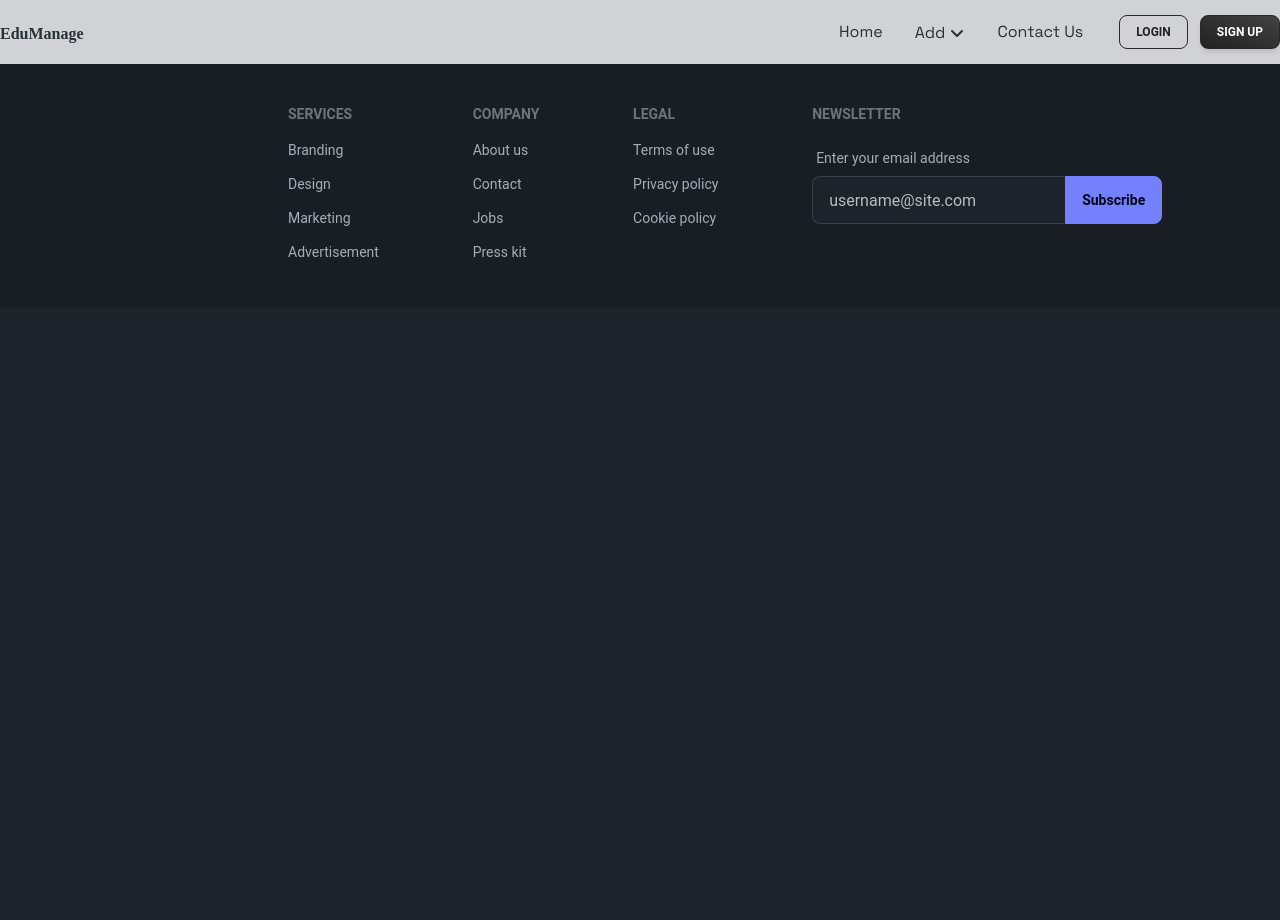
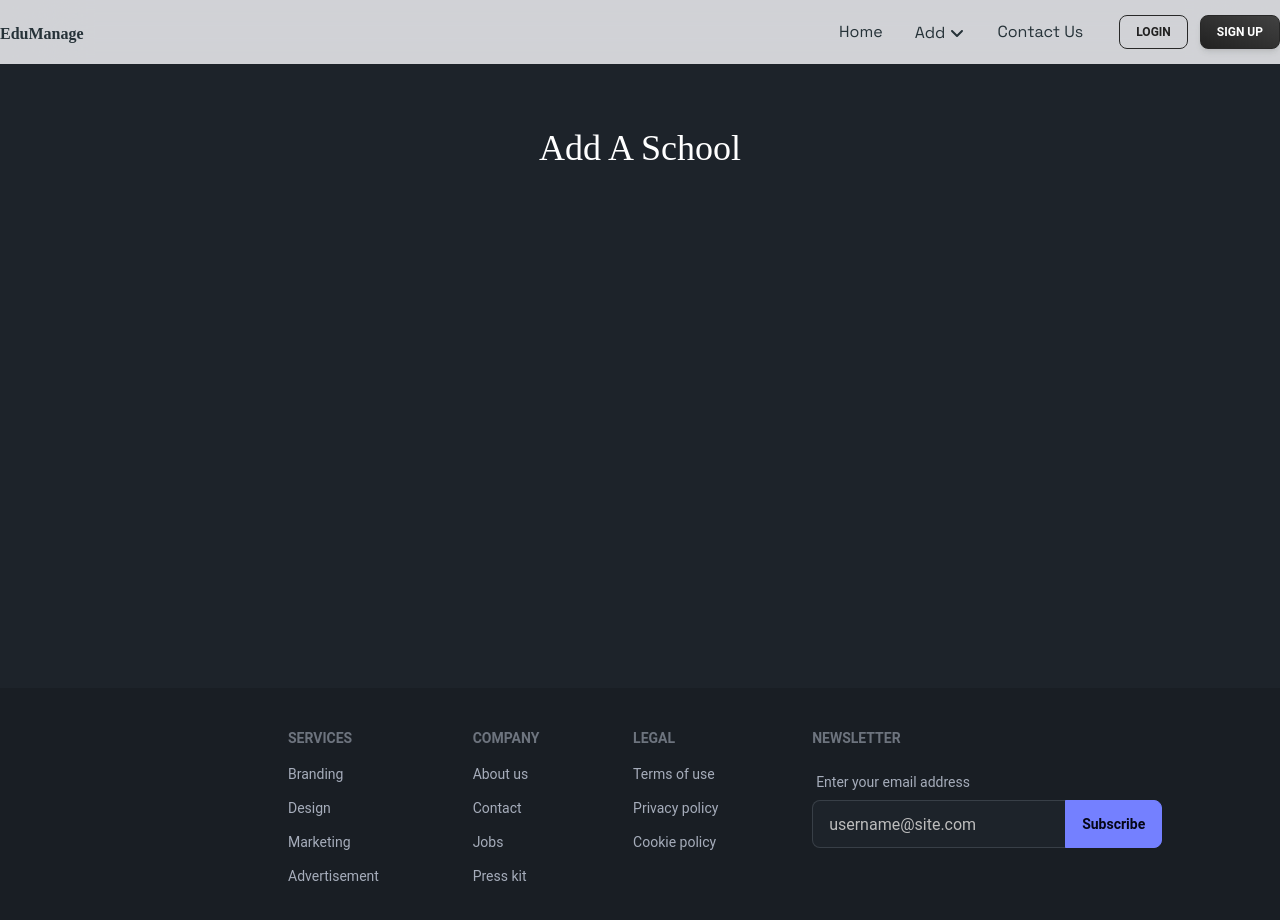
Before and after one commit to rahat-495/Paytix-Client, a React (Vite) app: page /addClass in a window 1280 px wide. Shown: the top 920 px of the page. Before the commit the page ends 800 px from the top, so only its background shows below. Built offline with nearby package versions, Linux system fonts and the light colour scheme; no server answers; a web font is replaced by a local one.

Commit message:
addclass page started editing !

```diff
--- a/src/Pages/AddClass/AddClass.jsx
+++ b/src/Pages/AddClass/AddClass.jsx
@@ -1,11 +1,16 @@
-import React from 'react';
+
+import React from "react";
 
 const AddClass = () => {
-    return (
-        <div>
+  return (
+    <div className="min-h-[70vh]">
 
-        </div>
-    );
+      <h1 className="play text-center my-16 text-4xl text-white">
+        Add A School
+      </h1>
+
+    </div>
+  );
 };
 
 export default AddClass;
```
